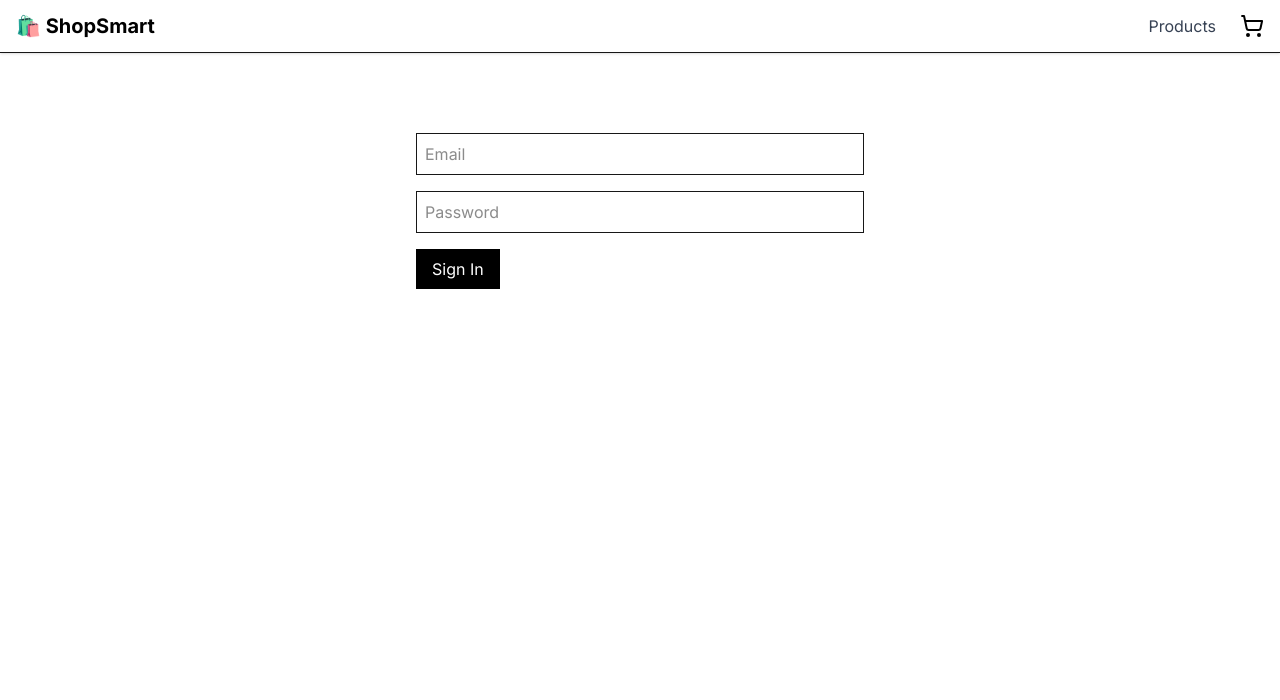
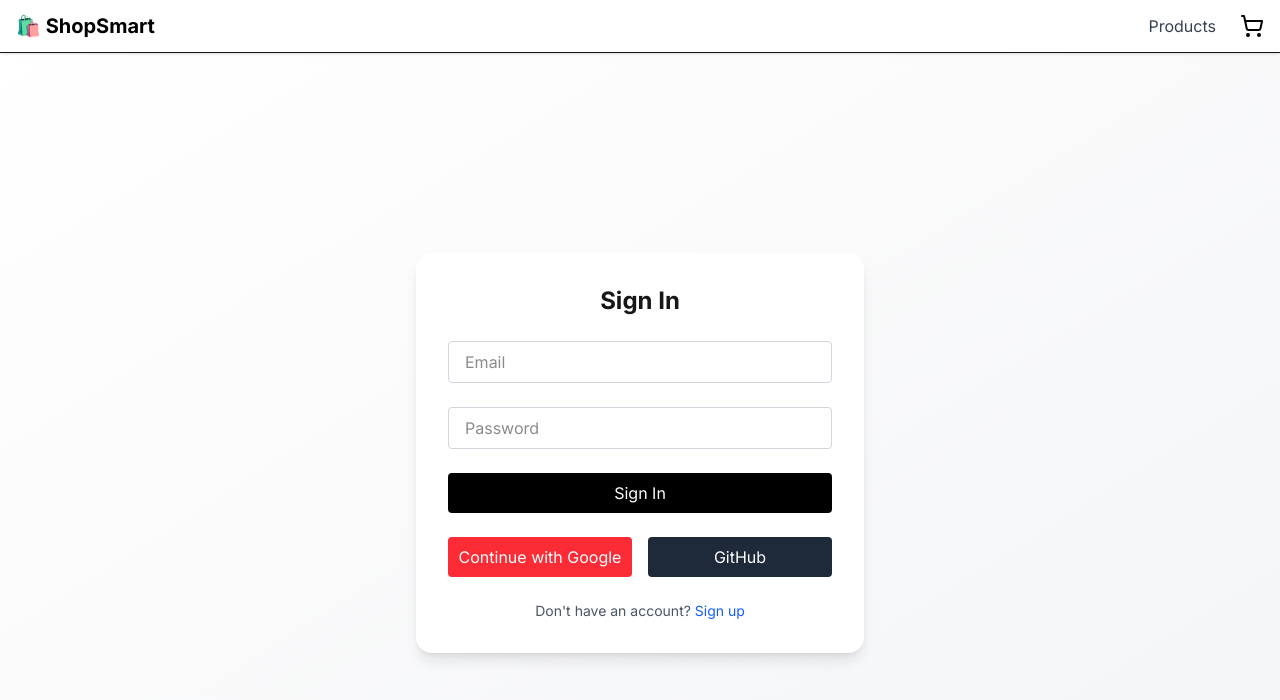
Before and after one commit to shreyas367/ecom, a Next.js app: page /sign-in in a window 1280 px wide. Shown: the top 700 px of the page. Built offline with nearby package versions, Linux system fonts and the light colour scheme.

Commit message:
fadasdasd

```diff
--- a/package.json
+++ b/package.json
@@ -14,6 +14,7 @@
     "axios": "^1.11.0",
     "bcrypt": "^6.0.0",
     "bcryptjs": "^3.0.2",
+    "framer-motion": "^12.23.12",
     "lucide-react": "^0.534.0",
     "mongoose": "^8.16.5",
     "next": "15.4.5",
--- a/src/app/(auth)/sign-in/page.tsx
+++ b/src/app/(auth)/sign-in/page.tsx
@@ -1,9 +1,9 @@
-// src/app/(auth)/sign-in/page.tsx
-'use client'
+'use client';
 
 import { signIn } from "next-auth/react";
 import { useState } from "react";
 import { useRouter } from "next/navigation";
+import { motion } from "framer-motion";
 
 export default function SignInPage() {
   const router = useRouter();
@@ -22,25 +22,73 @@ export default function SignInPage() {
     else alert("Invalid credentials");
   };
 
+  const handleOAuthLogin = async (provider: "google" | "github") => {
+    await signIn(provider, { callbackUrl: "/" });
+  };
+
   return (
-    <form onSubmit={handleLogin} className="max-w-md mx-auto mt-20 space-y-4">
+    <motion.div
+      initial={{ opacity: 0, y: 40 }}
+      animate={{ opacity: 1, y: 0 }}
+      transition={{ duration: 0.5 }}
+      className="min-h-screen flex items-center justify-center bg-gradient-to-br from-white to-gray-100"
+    >
+      <form
+        onSubmit={handleLogin}
+        className="bg-white shadow-lg rounded-2xl p-8 w-full max-w-md space-y-6 animate-fade-in"
+      >
+        <h2 className="text-2xl font-bold text-center">Sign In</h2>
+
         <input
-        className="w-full p-2 border"
+          className="w-full px-4 py-2 border border-gray-300 rounded focus:outline-none focus:ring-2 focus:ring-black"
           type="email"
           placeholder="Email"
+          autoComplete="off"
           value={email}
           onChange={(e) => setEmail(e.target.value)}
         />
+
         <input
-        className="w-full p-2 border"
+          className="w-full px-4 py-2 border border-gray-300 rounded focus:outline-none focus:ring-2 focus:ring-black"
           type="password"
           placeholder="Password"
+          autoComplete="off"
           value={password}
           onChange={(e) => setPassword(e.target.value)}
         />
-      <button className="bg-black text-white px-4 py-2" type="submit">
+
+        <button
+          type="submit"
+          className="w-full bg-black text-white py-2 rounded hover:bg-gray-800 transition-colors duration-200"
+        >
           Sign In
         </button>
+
+        <div className="flex items-center justify-between gap-4">
+          <button
+            type="button"
+            onClick={() => handleOAuthLogin("google")}
+            className="w-full bg-red-500 text-white py-2 rounded hover:bg-red-600 transition-colors duration-200"
+          >
+            Continue with Google
+          </button>
+
+          <button
+            type="button"
+            onClick={() => handleOAuthLogin("github")}
+            className="w-full bg-gray-800 text-white py-2 rounded hover:bg-gray-900 transition-colors duration-200"
+          >
+            GitHub
+          </button>
+        </div>
+
+        <p className="text-center text-sm text-gray-600">
+          Don&apos;t have an account?{" "}
+          <a href="/sign-up" className="text-blue-600 hover:underline">
+            Sign up
+          </a>
+        </p>
       </form>
+    </motion.div>
   );
 }
--- a/src/lib/auth.ts
+++ b/src/lib/auth.ts
@@ -4,6 +4,7 @@ import { AuthOptions } from "next-auth";
 import { connectDB } from "@/lib/db";
 import User from "@/models/User";
 import bcrypt from "bcryptjs";
+import GoogleProvider from "next-auth/providers/google";
 
 export const authOptions: AuthOptions = {
   providers: [
@@ -24,6 +25,11 @@ export const authOptions: AuthOptions = {
         return { id: user._id.toString(), name: user.name, email: user.email };
       },
     }),
+     // ✅ Google OAuth
+    GoogleProvider({
+      clientId: process.env.GOOGLE_CLIENT_ID!,
+      clientSecret: process.env.GOOGLE_CLIENT_SECRET!,
+    }),
   ],
   pages: {
     signIn: "/sign-in",
```
Also changed, not shown: 1 other file (tests, documents, lock files or other folders). Lines whose indentation alone changed are shown as unchanged.
